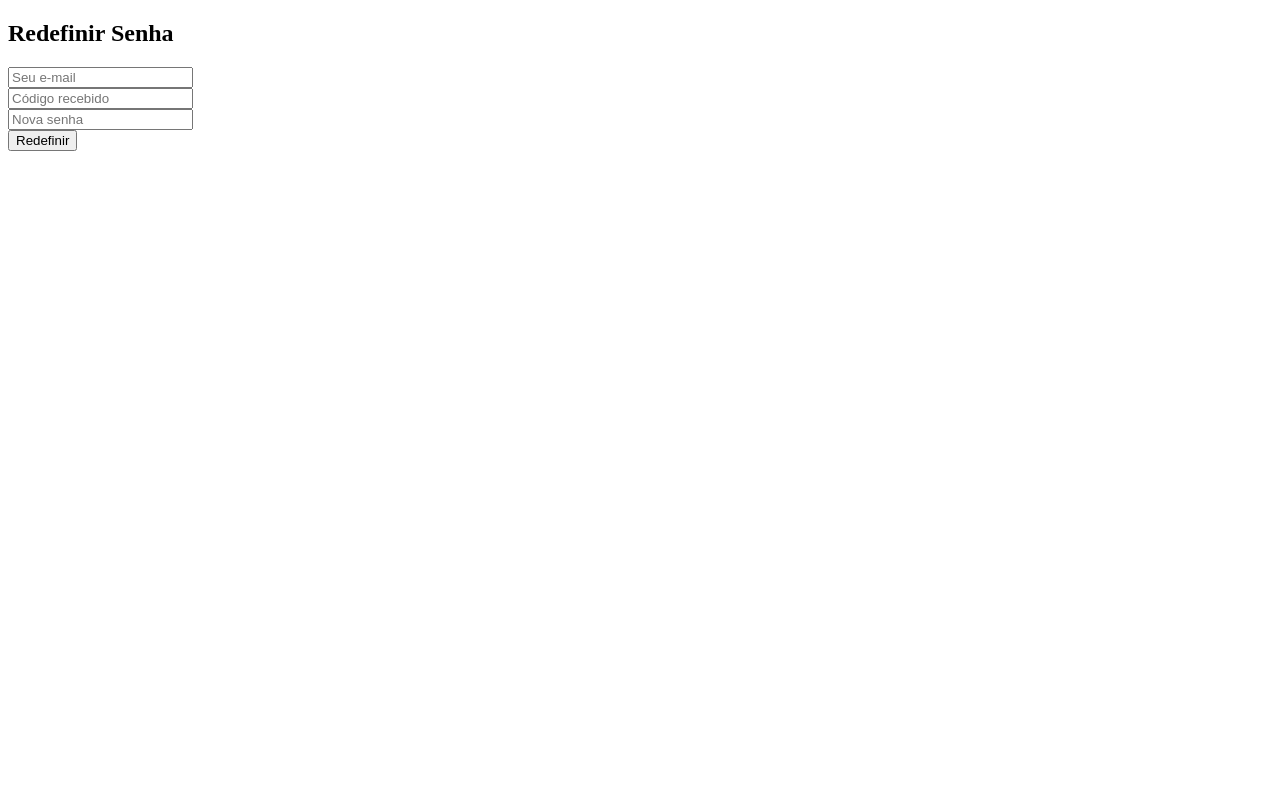
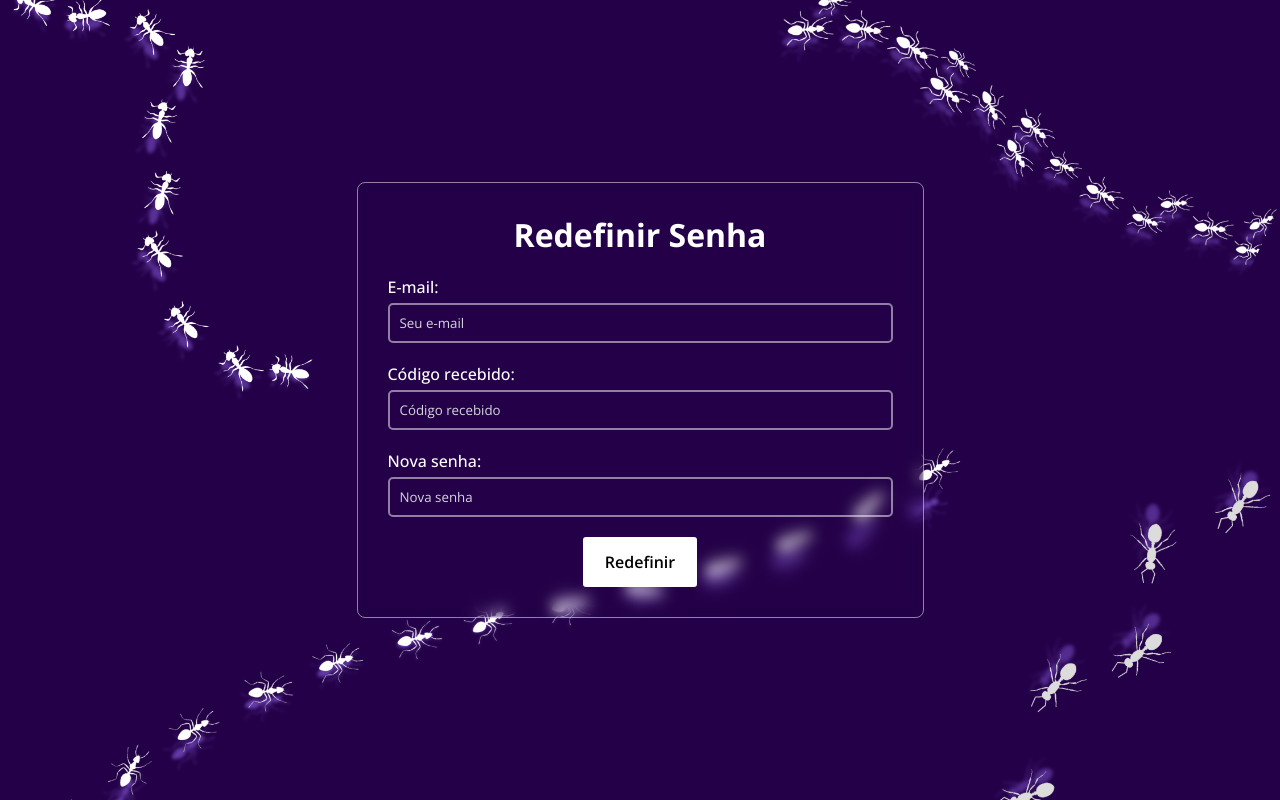
Before and after one commit to clara-cecilia/TueEu, a Flask app: template templates/redefinir.html in a window 1280 px wide. Run offline with Flask 3, Linux system fonts and the light colour scheme; the template is opened without the code that fills it, so the values that code supplies are empty.

Commit message:
Add files via upload

```diff
--- a/templates/redefinir.html
+++ b/templates/redefinir.html
@@ -3,15 +3,126 @@
 <head>
   <meta charset="UTF-8">
   <title>Redefinir Senha</title>
+  <link href="https://fonts.googleapis.com/css2?family=Open+Sans:wght@200;300;400;500;600;700&display=swap" rel="stylesheet">
+  <style>
+    :root {
+      --first-color: hsl(0, 0%, 100%);
+      --title-color: hsl(0, 0%, 100%);
+      --text-color: hsl(230, 12%, 85%);
+      --body-color: hsl(0, 0%, 100%);
+      --container-color: rgba(255, 255, 255, 0);
+      --border-color: rgba(255, 255, 255, 0.5);
+      --body-font: "Open Sans", sans-serif;
+    }
+
+    * {
+      margin: 0;
+      padding: 0;
+      box-sizing: border-box;
+      font-family: var(--body-font);
+    }
+
+    body {
+      display: flex;
+      align-items: center;
+      justify-content: center;
+      min-height: 100vh;
+      width: 100%;
+      padding: 0 10px;
+      background: url("/img/wallpaperants.png"), #000;
+      background-position: center;
+      background-size: cover;
+    }
+
+    .container {
+      width: 45%;
+      border-radius: 8px;
+      padding: 30px;
+      text-align: center;
+      border: 1px solid var(--border-color);
+      backdrop-filter: blur(7px);
+      -webkit-backdrop-filter: blur(7px);
+      background: var(--container-color);
+    }
+
+    h2 {
+      font-size: 2rem;
+      margin-bottom: 20px;
+      color: var(--title-color);
+    }
+
+    .input-group {
+      margin-bottom: 20px;
+      text-align: left;
+    }
+
+    .input-group label {
+      display: block;
+      margin-bottom: 5px;
+      font-weight: 500;
+      color: var(--title-color);
+    }
+
+    .input-group input {
+      width: 100%;
+      height: 40px;
+      background: transparent;
+      border: 2px solid var(--border-color);
+      border-radius: 5px;
+      padding: 10px;
+      color: var(--text-color);
+      outline: none;
+    }
+
+    .input-group input::placeholder {
+      color: var(--text-color);
+    }
+
+    button {
+      background: #fff;
+      color: #000;
+      font-weight: 600;
+      border: none;
+      padding: 12px 20px;
+      cursor: pointer;
+      border-radius: 3px;
+      font-size: 16px;
+      border: 2px solid transparent;
+      transition: 0.3s ease;
+    }
+
+    button:hover {
+      color: #fff;
+      border-color: #fff;
+      background: rgba(255, 255, 255, 0.15);
+    }
+
+    @media screen and (max-width: 768px) {
+      .container {
+        width: 90%;
+      }
+    }
+  </style>
 </head>
 <body>
+  <div class="container">
     <h2>Redefinir Senha</h2>
     <form id="verificarCodigoForm">
-        <input type="email" id="email" placeholder="Seu e-mail" required><br>
-        <input type="text" id="codigo" placeholder="Código recebido" required><br>
-        <input type="password" id="novaSenha" placeholder="Nova senha" required><br>
+      <div class="input-group">
+        <label for="email">E-mail:</label>
+        <input type="email" id="email" placeholder="Seu e-mail" required>
+      </div>
+      <div class="input-group">
+        <label for="codigo">Código recebido:</label>
+        <input type="text" id="codigo" placeholder="Código recebido" required>
+      </div>
+      <div class="input-group">
+        <label for="novaSenha">Nova senha:</label>
+        <input type="password" id="novaSenha" placeholder="Nova senha" required>
+      </div>
       <button type="submit">Redefinir</button>
     </form>
+  </div>
 
   <script>
     document.getElementById("verificarCodigoForm").addEventListener("submit", async function(e) {
```
Also changed, not shown: templates/recuperar.html (+112 -1 lines). Lines whose indentation alone changed are shown as unchanged.
